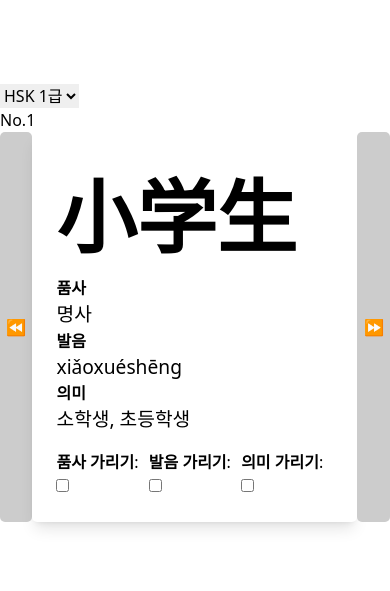
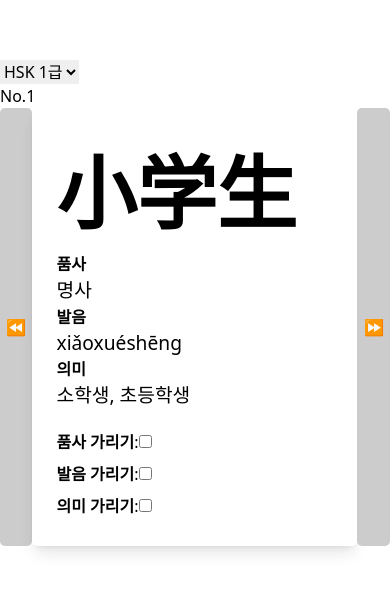
Before and after one commit to TeeDDub/hsk-flashcards, a Vue app: page / in a window 390 px wide. Shown: the part 119-710 px from the top of the page. Built offline with nearby package versions, Linux system fonts and the light colour scheme.

Commit message:
Enhance accessibility

```diff
--- a/src/components/FlashCard.vue
+++ b/src/components/FlashCard.vue
@@ -8,9 +8,21 @@
                 <div class="h-1/3"><p><b>의미</b></p><p id="means" style="font-size: 1.2rem;" :class="{ hide: hideMeans }"> {{ means.join(', ') }}</p></div>
             </div>
             <div class="w-full md:w-1/4 mt-4">
-                <div class="w-1/3 inline-block md:w-full md:h-1/3"><b>품사 가리기</b>:<input type="checkbox" v-model="hideParts"></div>
-                <div class="w-1/3 inline-block md:w-full md:h-1/3"><b>발음 가리기</b>:<input type="checkbox" v-model="hidePron"></div>
-                <div class="w-1/3 inline-block md:w-full md:h-1/3"><b>의미 가리기</b>:<input type="checkbox" v-model="hideMeans"></div>
+				<label for="hideParts">
+					<div class="w-full inline-block md:h-1/3 cursor-pointer py-1 md:py-0">
+						<b>품사 가리기</b>:<input id="hideParts" type="checkbox" v-model="hideParts">
+					</div>
+				</label>
+				<label for="hidePron">
+					<div class="w-full inline-block md:h-1/3 cursor-pointer py-1 md:py-0">
+						<b>발음 가리기</b>:<input id="hidePron" type="checkbox" v-model="hidePron">
+					</div>
+				</label>
+				<label for="hideMeans">
+					<div class="w-full inline-block md:h-1/3 cursor-pointer py-1 md:py-0">
+						<b>의미 가리기</b>:<input id="hideMeans" type="checkbox" v-model="hideMeans">
+					</div>
+				</label>
             </div>
         </div>
     </div>
```
